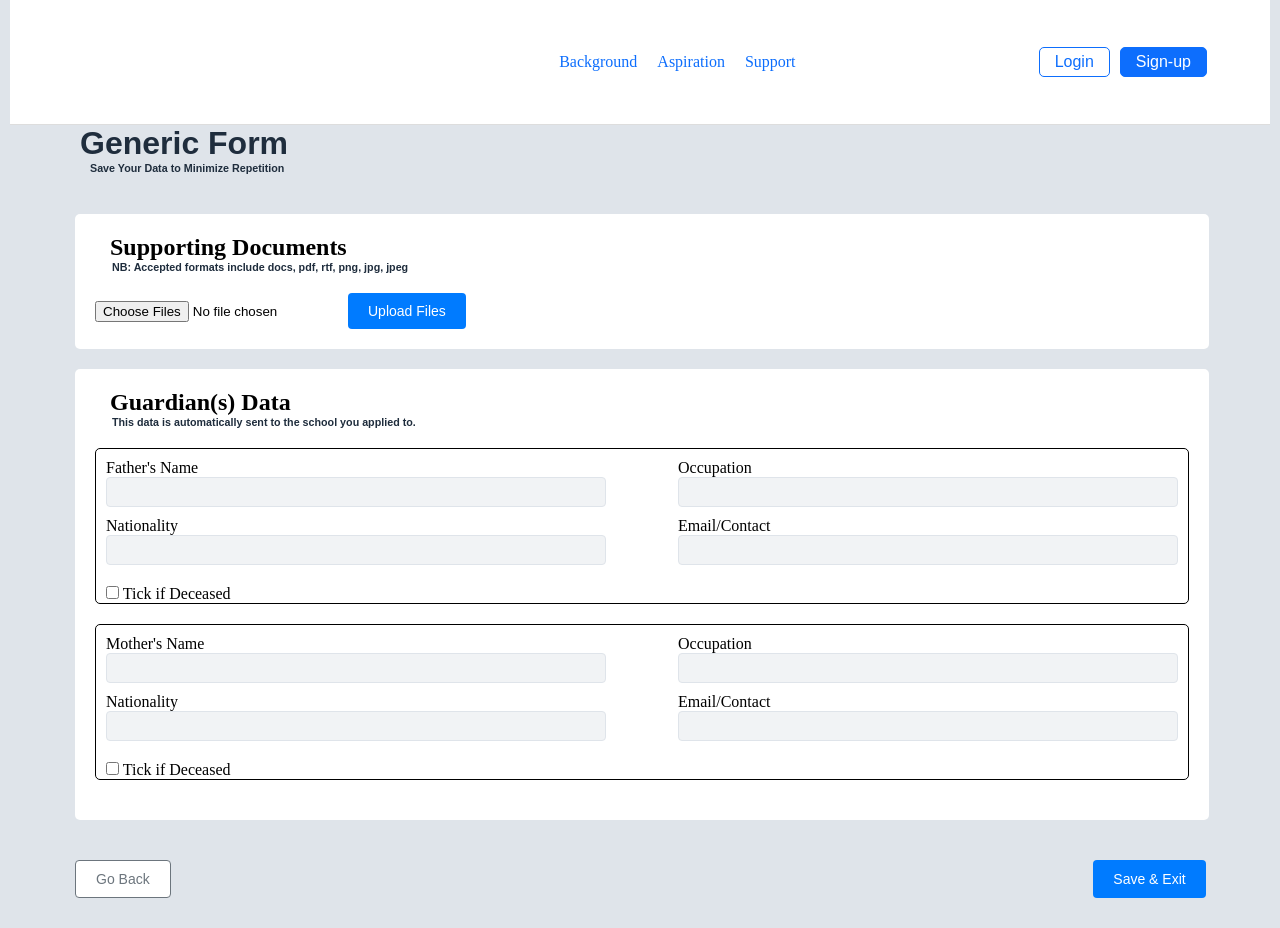
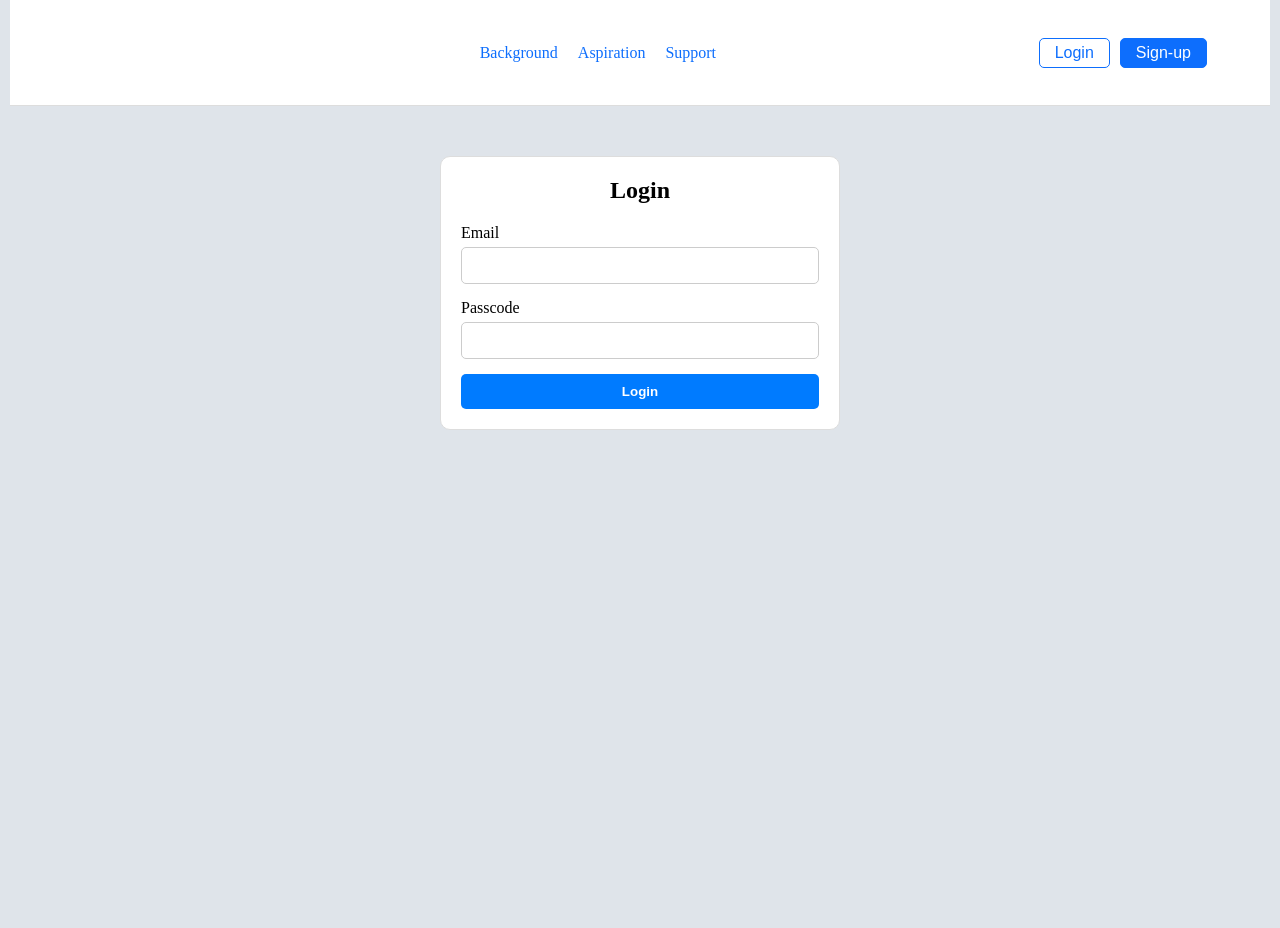
Before and after one commit to tertiaryguide/Frontend, a React (Vite) app: page / in a window 1280 px wide. After the commit the page ends 800 px from the top, so only its background shows below. Built offline with nearby package versions, Linux system fonts and the light colour scheme.

Commit message:
home page is set to login component

```diff
--- a/src/App.jsx
+++ b/src/App.jsx
@@ -2,11 +2,10 @@ import React from 'react';
 import 'bootstrap-icons/font/bootstrap-icons.css';
 import { Routes, Route, BrowserRouter as Router } from 'react-router-dom';
 import Navbar from './components/navbar';
-import GenericInformation from './components/background';
 import EducationalBackround from './components/education';
 import BackgroundInfor from './components/supporting';
-import Alert from './components/alert';
 import SupportingInfor from './components/supporting';
+import Login from './components/login';
 
 function App() {
   return (
@@ -15,7 +14,8 @@ function App() {
         <Navbar />
         {/* <h1 className="text-3xl font-bold underline"></h1> */}
         <Routes>
-          <Route path="/" element={<BackgroundInfor />} />
+          <Route path="/" element={<Login />} />
+          <Route path="/background" element={<BackgroundInfor />} />
           <Route path="/education" element={<EducationalBackround />} />
           <Route path="/supporting" element={<SupportingInfor />} />
         </Routes>
--- a/src/components/login.jsx
+++ b/src/components/login.jsx
@@ -37,7 +37,7 @@ const Login = () => {
   };
 
   return (
-    <div style={{ maxWidth: "400px", margin: "50px auto", padding: "20px", border: "1px solid #ddd", borderRadius: "10px" }}>
+    <div style={{ backgroundColor: "white",maxWidth: "400px", margin: "50px auto", padding: "20px", border: "1px solid #ddd", borderRadius: "10px" }}>
       <h2 style={{ textAlign: "center", marginBottom: "20px" }}>Login</h2>
       <form onSubmit={handleLogin}>
         <div style={{ marginBottom: "15px" }}>
--- a/src/components/navbar.jsx
+++ b/src/components/navbar.jsx
@@ -6,9 +6,9 @@ const Navbar = () => {
     <header className="header">
       <div className="container">
         <nav className="navbar">
-          <img src="./logo.png" alt='logo' />
+          <img src="public/Logomark.png" alt='logo' />
           <ul className="nav-links">
-            <li><Link to="/" className="link">Background</Link></li>
+            <li><Link to="/background" className="link">Background</Link></li>
             <li><Link to="/education" className="link">Aspiration</Link></li>
             <li><Link to="/support" className="link">Support</Link></li>
           </ul>
```
